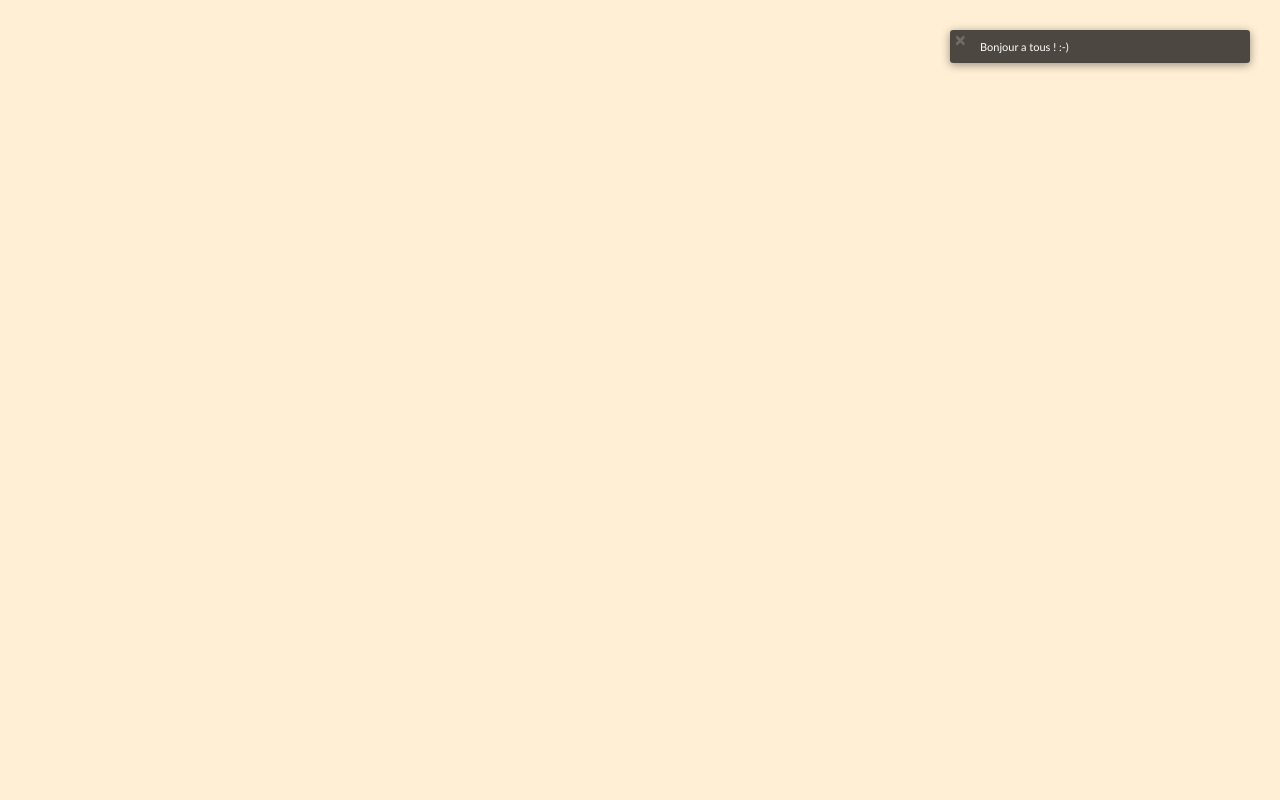
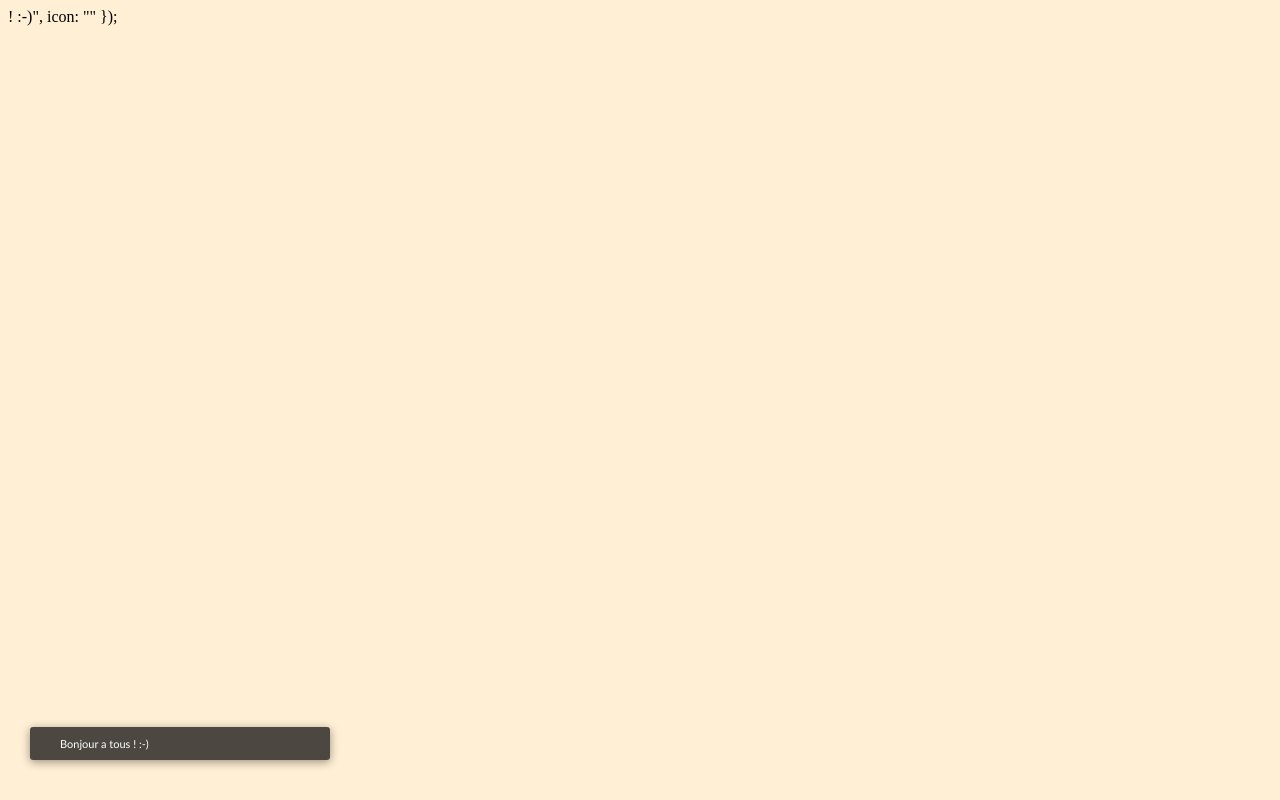
Before and after one commit to j-muller/jNotify, a plain HTML site: page index.html in a window 1280 px wide. Drawn offline with Linux system fonts and the light colour scheme.

Commit message:
Refactoring code, now support multi-notification bubble

```diff
--- a/css/jnotify.css
+++ b/css/jnotify.css
@@ -8,13 +8,21 @@ body {
     background: #ffefd5;
 }
 
-#jnotify-box {
+div.jNotify {
+    position: absolute;
+}
+
+body > div.jNotify {
     position: fixed;
+}
+
+div.jNotify  div.jNotify-notification {
+    display: none;
     width: 300px;
     color: white;
     border-radius: 3px;
+    margin: 10px 0;
 
-    /* background */
     background-color: rgb(0, 0, 0);
     background-color: rgba(0, 0, 0, 0.7);
     filter:progid:DXImageTransform.Microsoft.gradient(startColorstr=#99000000, endColorstr=#99000000);
@@ -23,11 +31,11 @@ body {
     box-shadow:  0px 2px 10px 0px rgba(0, 0, 0, 0.4);
 }
 
-.close {
+div.jNotify button.close {
+    float: left;
     color: white;
     font-size: 18px;
-    position: absolute;
-    top: 0px;
+    position: relative;
     left: 5px;
     padding: 0;
     background: transparent;
@@ -40,7 +48,7 @@ body {
     font-family: "Helvetica Neue",Helvetica,Arial,sans-serif;
 }
 
-.close:hover, .close:focus {
+div.jNotify button.close:hover, div.jNotify button.close:focus {
   color: #000000;
   text-decoration: none;
   cursor: pointer;
@@ -48,27 +56,27 @@ body {
   filter: alpha(opacity=40);
 }
 
-#jnotify-box p {
+div.jNotify p {
     margin: 0;
 }
 
-#jnotify-box.top {
+div.jNotify.top {
     top: 30px;
 }
 
-#jnotify-box.right {
+div.jNotify.right {
     right: 30px;
 }
 
-#jnotify-box.left {
+div.jNotify.left {
     left: 30px;
 }
 
-#jnotify-box.bottom {
+div.jNotify.bottom {
     bottom: 30px;
 }
 
-#jnotify-box #content {
+div.jNotify div.jNotify-notification div.content {
     font-family: "Calibri", "Trebuchet MS", Arial, serif;
     font-size: 11px;
     margin: 0 30px;
--- a/index.html
+++ b/index.html
@@ -12,16 +12,19 @@
 </head>
 <body>
 
-<!--     <div id="jnotify-box" class="top right">
-        <button class="close">&times;</button>
-
-        <div id="content">kikoo</div>
-    </div> -->
 
     <script type="text/javascript">
-    $.jNotify({
-        title: "",
-        content: "Bonjour a tous ! :-)",
+        $.jNotify({
+            title: "",
+            content: "Bonjour a tous ! :-)",
+            icon: "",
+            isClosable: false,
+            position: 'left bottom'
+        });
+    </script>
+
+</body>
+</html>! :-)",
         icon: ""
     });
     </script>
--- a/js/jnotify.js
+++ b/js/jnotify.js
@@ -6,27 +6,33 @@
 
 (function($) {
 
-    var o = {};
+    var o = {}; // Options object
+    var notifId = 0;
 
     ////////////////////////
     // Ui
     ////////////////////////
 
-    setLayout = function(layout) {
-        o.htmlTemplate = $(o.htmlTemplate).attr('class', layout);
+    create = function() {
+        if (notifications.length === 0) {
+            var container = $('<div>').addClass(o.position + ' jNotify');
+
+            $('body').append(container);
+        }
+
+        notifications.push({ options: o })
     }
 
-    setContent = function(content) {
-        o.htmlTemplate = $(o.htmlTemplate).find('#content').text(content).parent();
-    }
+    render = function() {
+        var notification = $('<div>').addClass('jNotify-notification');
 
-    setClosable = function(isClosable) {
-        if (isClosable === true) {
-            var closeBtn = '<button class="close">&times;</button>';
+        if (o.isClosable === true) {
+            notification.append($('<button>').addClass('close').html('&times;'));
+        }
 
-            o.htmlTemplate = $(o.htmlTemplate).append(closeBtn);
-            $(o.htmlTemplate).find('button.close').click(o.onClickClose);
-        }
+        notification.append($('<div>').addClass('content').html(o.content));
+
+        return notification;
     }
 
     ///////////////////////
@@ -34,39 +40,45 @@
     ///////////////////////
 
     onClickClose = function() {
-        $(o.htmlTemplate).fadeOut();
+        $(this).parent().fadeOut();
     }
 
     ///////////////////////
     // Constructor
     ///////////////////////
 
+    var notifications = [];
+
     var defaults = {
         // Layout to use (must be "top left", "top right", "bottom left", "bottom right")
-        layout: 'top right',
+        position: 'top right',
 
         // Define if the notification is closable
         isClosable: true,
-
-        // Define the HTML template of the notification bubble
-        htmlTemplate: '<div id="jnotify-box"><div id="content"></div></div>',
 
         // Content of the notification
         content: '',
 
         // Callback to call when user click on "close" button
-        onClickClose: onClickClose
+        onClickClose: onClickClose,
+
+        timeout: 5000
     };
 
     $.jNotify = function(options) {
         o = $.extend(defaults, options);
 
-        setLayout(o.layout);
-        setContent(o.content);
-        setClosable(o.isClosable);
+        create();
+        var notification = render();
 
-        $('body').append(o.htmlTemplate);
-        return this;
+        $('div.jNotify').append(notification);
+        $(notification).fadeIn();
+
+        $(notification).find('button.close').click(o.onClickClose);
+
+        setTimeout(function() {
+            $(notification).fadeOut();
+        }, o.timeout);
     }
 
 })(jQuery);
```
